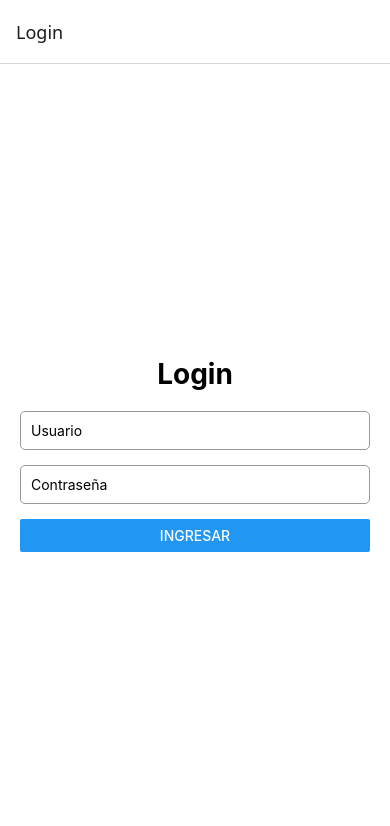
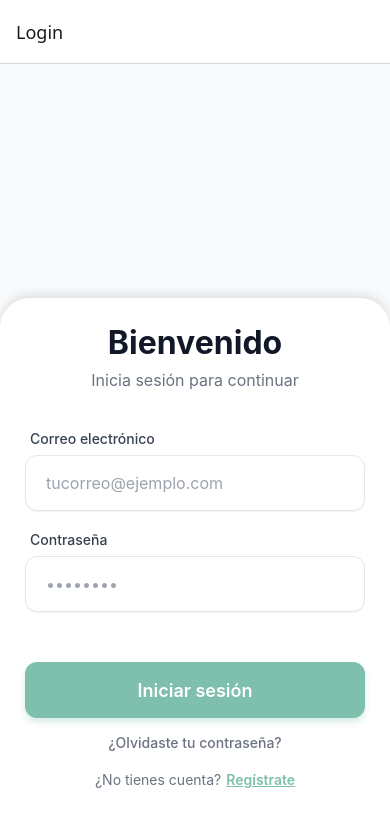
Before and after one commit to EdwinNM22/ReactApp, a React Native app: screen /Login in a window 390 px wide. Shown: the top 826 px of the page. Built offline with nearby package versions, Linux system fonts and the light colour scheme.

Commit message:
Cambios en la logica de login y add funcion de register

```diff
--- a/App.js
+++ b/App.js
@@ -6,6 +6,7 @@ import { createStackNavigator } from '@react-navigation/stack';
 import { NavigationContainer } from "@react-navigation/native";
 import Login from './screens/LoginScreen/Login';
 import Home from './screens/HomeScreen/Home';
+import Register from './screens/RegisterScreen/Register';
 
 
 const Stack = createStackNavigator();
@@ -16,6 +17,7 @@ export default function App() {
       <Stack.Navigator>
         <Stack.Screen name="Login" component={Login} />
         <Stack.Screen name="Home" component={Home} />
+        <Stack.Screen name="Register" component={Register} />
       </Stack.Navigator>
       <StatusBar style="auto" />
     </NavigationContainer>
--- a/screens/HomeScreen/Home.js
+++ b/screens/HomeScreen/Home.js
@@ -5,9 +5,9 @@ export default function Home () {
 
     return (
       <View>
-        <Text> textInComponent </Text>
+        <Text> Hola Mundo </Text>
       </View>
-    )
+    );
 
 }
 
--- a/screens/LoginScreen/Login.js
+++ b/screens/LoginScreen/Login.js
@@ -1,72 +1,253 @@
-import React, { useState } from 'react'
-import { Text, StyleSheet, View, TextInput, Button, Alert } from 'react-native'
+import {Text,StyleSheet,View,TextInput,TouchableOpacity,Alert,Image,KeyboardAvoidingView,Platform,} from "react-native";
+import React, { useState } from "react";
 
-import { auth } from '../../firebase-config';
-import { signInWithEmailAndPassword } from 'firebase/auth'
+import appFirebase from "../../firebase-config";
+import { getAuth, signInWithEmailAndPassword } from "firebase/auth";
+import { getFirestore, doc, getDoc } from "firebase/firestore";
 
-export default function Login({ navigation }) {
-  const [username, setUsername] = useState('')
-  const [password, setPassword] = useState('')
+const auth = getAuth(appFirebase);
+const db = getFirestore(appFirebase);
 
-  const handleLogin = () => {
-    if (username.trim() === '' || password.trim() === '') {
-      Alert.alert('Error', 'Por favor ingresa usuario y contraseña')
-      return
+export default function Login(props) {
+  const [email, setEmail] = useState("");
+  const [password, setPassword] = useState("");
+  const [isFocusedEmail, setIsFocusedEmail] = useState(false);
+  const [isFocusedPassword, setIsFocusedPassword] = useState(false);
+
+  const Logueo = async () => {
+    try {
+      const userCredential = await signInWithEmailAndPassword(
+        auth,
+        email,
+        password
+      );
+      const user = userCredential.user;
+
+      // Obtener el rol desde Firestore
+      const docRef = doc(db, "usuarios", user.uid);
+      const docSnap = await getDoc(docRef);
+
+      if (docSnap.exists()) {
+        const rol = docSnap.data().rol;
+
+        if (rol === "ADMIN") {
+          props.navigation.navigate("AdminDashboard");
+        } else {
+          props.navigation.navigate("Home");
         }
-
-    signInWithEmailAndPassword(auth, username, password)
-      .then(() => {
-        navigation.navigate('Home')
-      })
-      .catch(() => {
-        Alert.alert('Error', 'Usuario o contraseña incorrectos')
-      })
+      } else {
+        Alert.alert("Error", "No se encontró el perfil del usuario");
       }
+    } catch (error) {
+      console.log(error);
+      Alert.alert("Error", "El usuario o contraseña son incorrectos");
+    }
+  };
 
   return (
-    <View style={styles.container}>
-      <Text style={styles.title}>Login</Text>
+    <KeyboardAvoidingView
+      behavior={Platform.OS === "ios" ? "padding" : "height"}
+      style={styles.container}
+    >
+      <View style={styles.innerContainer}>
+        {/* Logo o imagen decorativa */}
+        <View style={styles.logoContainer}>
 
+        </View>
+
+        <Text style={styles.title}>Bienvenido</Text>
+        <Text style={styles.subtitle}>Inicia sesión para continuar</Text>
+
+        <View style={styles.cardContainer}>
+          <Text style={styles.title}>Bienvenido</Text>
+          <Text style={styles.subtitle}>Inicia sesión para continuar</Text>
+
+          <View style={styles.formContainer}>
+            <Text style={styles.label}>Correo electrónico</Text>
             <TextInput
-        style={styles.input}
-        placeholder="Usuario"
-        value={username}
-        onChangeText={(text) => setUsername(text)}
-        autoCapitalize="none"
+              style={[styles.input, isFocusedEmail && styles.inputFocused]}
+              placeholder="tucorreo@ejemplo.com"
+              value={email}
+              onChangeText={(text) => setEmail(text)}
               keyboardType="email-address"
+              placeholderTextColor="#9CA3AF"
+              onFocus={() => setIsFocusedEmail(true)}
+              onBlur={() => setIsFocusedEmail(false)}
             />
 
+            <Text style={styles.label}>Contraseña</Text>
             <TextInput
-        style={styles.input}
-        placeholder="Contraseña"
+              style={[styles.input, isFocusedPassword && styles.inputFocused]}
+              placeholder="••••••••"
               value={password}
               onChangeText={(text) => setPassword(text)}
               secureTextEntry
+              placeholderTextColor="#9CA3AF"
+              onFocus={() => setIsFocusedPassword(true)}
+              onBlur={() => setIsFocusedPassword(false)}
             />
+          </View>
 
-      <Button title="Ingresar" onPress={handleLogin} />
+          <TouchableOpacity style={styles.button} onPress={Logueo}>
+            <Text style={styles.buttonText}>Iniciar sesión</Text>
+          </TouchableOpacity>
+
+          <TouchableOpacity style={styles.forgotPassword}>
+            <Text style={styles.forgotPasswordText}>
+              ¿Olvidaste tu contraseña?
+            </Text>
+          </TouchableOpacity>
+
+          <View style={styles.footer}>
+            <Text style={styles.footerText}>¿No tienes cuenta?</Text>
+            <TouchableOpacity
+              onPress={() => props.navigation.navigate("Register")}
+            >
+              <Text style={styles.link}>Regístrate</Text>
+            </TouchableOpacity>
           </View>
-  )
+        </View>
+      </View>
+    </KeyboardAvoidingView>
+  );
 }
 
 const styles = StyleSheet.create({
   container: {
     flex: 1,
-    justifyContent: 'center',
-    paddingHorizontal: 20,
-    backgroundColor: '#fff',
+    backgroundColor: "#F9FAFB",
+  },
+  innerContainer: {
+    flex: 1,
+    justifyContent: "center",
+    paddingHorizontal: 30,
+  },
+  logo: {
+    width: 600,
+    height: 130,
+    alignSelf: "center",
+    marginBottom: 30,
   },
   title: {
-    fontSize: 28,
-    fontWeight: 'bold',
-    marginBottom: 20,
-    textAlign: 'center',
+    fontSize: 32,
+    fontWeight: "700",
+    marginBottom: 8,
+    textAlign: "center",
+    color: "#111827",
+  },
+  subtitle: {
+    fontSize: 16,
+    color: "#6B7280",
+    textAlign: "center",
+    marginBottom: 40,
+  },
+  formContainer: {
+    marginBottom: 30,
+  },
+  label: {
+    fontSize: 14,
+    fontWeight: "500",
+    color: "#374151",
+    marginBottom: 8,
+    marginLeft: 5,
   },
   input: {
-    borderWidth: 1,
-    borderColor: '#999',
-    padding: 10,
-    marginBottom: 15,
-    borderRadius: 5,
+    height: 56,
+    borderColor: "#E5E7EB",
+    borderWidth: 1.5,
+    borderRadius: 12,
+    marginBottom: 20,
+    paddingHorizontal: 20,
+    fontSize: 16,
+    backgroundColor: "#FFFFFF",
+    color: "#111827",
+    shadowColor: "#000",
+    shadowOffset: {
+      width: 0,
+      height: 1,
     },
-})
+    shadowOpacity: 0.05,
+    shadowRadius: 1,
+    elevation: 1,
+  },
+  inputFocused: {
+    borderColor: "#7EBFAD",
+    shadowColor: "#7EBFAD",
+    shadowOpacity: 0.15,
+    shadowRadius: 4,
+    elevation: 2,
+  },
+  button: {
+    height: 56,
+    borderRadius: 12,
+    backgroundColor: "#7EBFAD",
+    justifyContent: "center",
+    alignItems: "center",
+    marginBottom: 16,
+    shadowColor: "#7EBFAD",
+    shadowOffset: {
+      width: 0,
+      height: 4,
+    },
+    shadowOpacity: 0.3,
+    shadowRadius: 6,
+    elevation: 4,
+  },
+  buttonText: {
+    color: "#FFFFFF",
+    fontSize: 18,
+    fontWeight: "600",
+  },
+  forgotPassword: {
+    alignSelf: "center",
+  },
+  forgotPasswordText: {
+    fontSize: 14,
+    color: "#6B7280",
+    fontWeight: "500",
+  },
+  footer: {
+    flexDirection: "row",
+    justifyContent: "center",
+    alignItems: "center",
+    marginTop: 20,
+  },
+  footerText: {
+    fontSize: 14,
+    color: "#6B7280",
+  },
+  link: {
+    fontSize: 14,
+    color: "#7EBFAD",
+    fontWeight: "600",
+    marginLeft: 5,
+    textDecorationLine: "underline",
+  },
+
+  logoContainer: {
+    position: "absolute",
+    top: 60, // puedes ajustar según lo necesites
+    left: 0,
+    right: 0,
+    alignItems: "center",
+    zIndex: 2,
+  },
+
+
+  cardContainer: {
+    position: "absolute",
+    bottom: 0,
+    left: 0,
+    right: 0,
+    top: "30%", // Ajusta este valor según hasta dónde quieras que suba el bloque
+    backgroundColor: "#FFFFFF",
+    borderTopLeftRadius: 30,
+    borderTopRightRadius: 30,
+    padding: 25,
+    shadowColor: "#000",
+    shadowOffset: { width: 0, height: -4 },
+    shadowOpacity: 0.1,
+    shadowRadius: 10,
+    elevation: 10,
+  },
+});
--- /dev/null
+++ b/screens/RegisterScreen/Register.js
@@ -0,0 +1,150 @@
+import { Text, StyleSheet, View, TextInput, TouchableOpacity, Alert } from 'react-native';
+
+import React, { useState } from 'react';
+import appFirebase from "../../firebase-config";
+import { getAuth, createUserWithEmailAndPassword } from 'firebase/auth';
+import { getFirestore, doc, setDoc } from 'firebase/firestore';
+
+const auth = getAuth(appFirebase);
+const db = getFirestore(appFirebase);
+
+export default function Register(props) {
+  // Variables de estado
+  const [email, setEmail] = useState('');
+  const [password, setPassword] = useState('');
+  const [confirmPassword, setConfirmPassword] = useState('');
+  const [nombre, setNombre] = useState('');
+
+  const registrar = async () => {
+    if (password !== confirmPassword) {
+      Alert.alert('Error', 'Las contraseñas no coinciden');
+      return;
+    }
+
+    try {
+      // Crear el usuario en Firebase Authentication
+      const userCredential = await createUserWithEmailAndPassword(auth, email, password);
+      const user = userCredential.user;
+
+      // Guardar el nombre y el email en Firestore
+      await setDoc(doc(db, "usuarios", user.uid), {
+        nombre: nombre,
+        email: email,
+        rol: 'USER', // Rol por defecto
+      });
+      console.log("Usuario guardado con rol USER");
+
+      Alert.alert('Registro exitoso', '¡Bienvenido!');
+      props.navigation.navigate('Login');
+    } catch (error) {
+      console.log(error);
+      Alert.alert('Error', 'Hubo un problema con el registro');
+    }
+  };
+
+  return (
+    <View style={styles.container}>
+      <Text style={styles.title}>Regístrate</Text>
+
+      <TextInput
+        style={styles.input}
+        placeholder="Nombre de usuario"
+        value={nombre}
+        onChangeText={(text) => setNombre(text)}
+        placeholderTextColor="#aaa"
+      />
+
+      <TextInput
+        style={styles.input}
+        placeholder="Correo electrónico"
+        value={email}
+        onChangeText={(text) => setEmail(text)}
+        keyboardType="email-address"
+        placeholderTextColor="#aaa"
+      />
+
+      <TextInput
+        style={styles.input}
+        placeholder="Contraseña"
+        value={password}
+        onChangeText={(text) => setPassword(text)}
+        secureTextEntry
+        placeholderTextColor="#aaa"
+      />
+
+      <TextInput
+        style={styles.input}
+        placeholder="Confirmar Contraseña"
+        value={confirmPassword}
+        onChangeText={(text) => setConfirmPassword(text)}
+        secureTextEntry
+        placeholderTextColor="#aaa"
+      />
+
+      <TouchableOpacity style={styles.button} onPress={registrar}>
+        <Text style={styles.buttonText}>Registrar</Text>
+      </TouchableOpacity>
+
+      <View style={styles.footer}>
+        <Text style={styles.footerText}>¿Ya tienes cuenta?</Text>
+        <TouchableOpacity onPress={() => props.navigation.navigate('Login')}>
+          <Text style={styles.link}>Inicia sesión</Text>
+        </TouchableOpacity>
+      </View>
+    </View>
+  );
+}
+
+const styles = StyleSheet.create({
+  container: {
+    flex: 1,
+    justifyContent: 'center',
+    paddingHorizontal: 40,
+    backgroundColor: '#f5f5f5',
+  },
+  title: {
+    fontSize: 28,
+    fontWeight: 'bold',
+    marginBottom: 30,
+    textAlign: 'center',
+    color: '#333',
+  },
+  input: {
+    height: 50,
+    borderColor: '#ddd',
+    borderWidth: 1,
+    borderRadius: 25,
+    marginBottom: 15,
+    paddingLeft: 15,
+    fontSize: 16,
+    backgroundColor: '#fff',
+  },
+  button: {
+    height: 50,
+    borderRadius: 25,
+    backgroundColor: '#4CAF50',
+    justifyContent: 'center',
+    alignItems: 'center',
+    marginBottom: 20,
+  },
+  buttonText: {
+    color: '#fff',
+    fontSize: 18,
+    fontWeight: 'bold',
+  },
+  footer: {
+    flexDirection: 'row',
+    justifyContent: 'center',
+    alignItems: 'center',
+  },
+  footerText: {
+    fontSize: 14,
+    color: '#333',
+  },
+  link: {
+    fontSize: 14,
+    color: '#4CAF50',
+    fontWeight: 'bold',
+    marginLeft: 5,
+  },
+});
```
Also changed, not shown: firebase-config.js (+3 -13 lines). Lines whose indentation alone changed are shown as unchanged.
